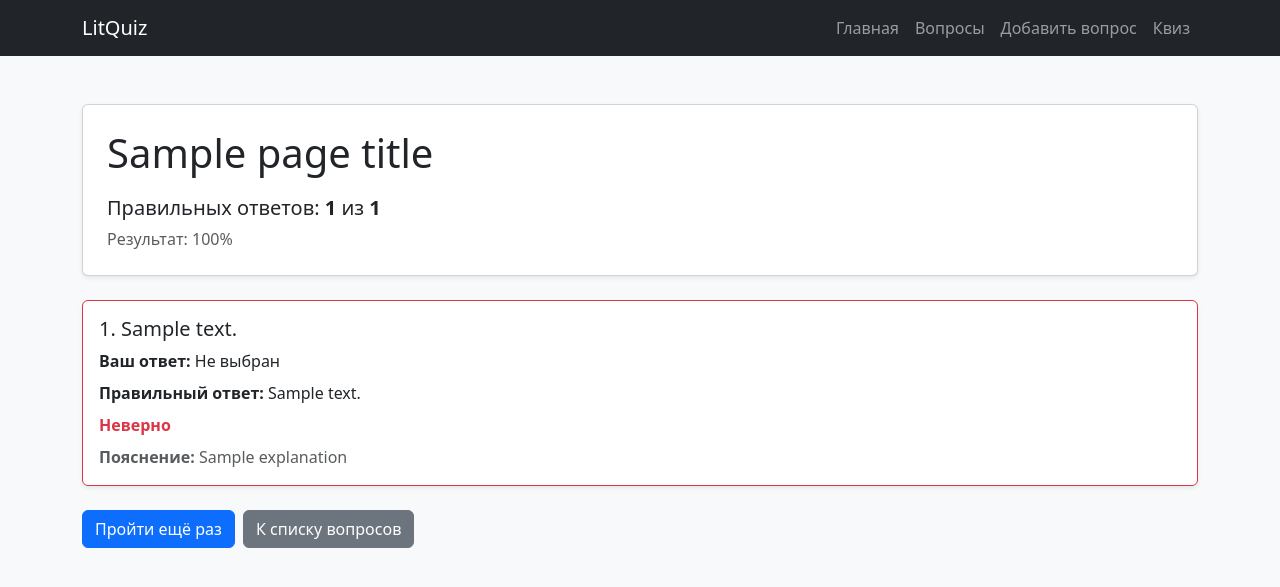
After one commit to divenirel/litquiz, a Django app: template templates/quiz_result.html in a window 1280 px wide. The commit adds this page. Shown: the top 587 px of the page. Run offline with Django 4.2, Linux system fonts and the light colour scheme; the template is opened without the code that fills it: most values are stand-ins (such as "Sample title", 1, 10 or a date in 2020).

Commit message:
add quiz page and result logic

```diff
--- a/litquiz_project/urls.py
+++ b/litquiz_project/urls.py
@@ -1,7 +1,14 @@
 from django.contrib import admin
 from django.urls import path
 
-from quiz.views import create_question, delete_question, home, question_list, update_question
+from quiz.views import (
+    create_question,
+    delete_question,
+    home,
+    question_list,
+    quiz_view,
+    update_question,
+)
 
 urlpatterns = [
     path('admin/', admin.site.urls),
@@ -10,4 +17,5 @@ urlpatterns = [
     path('questions/add/', create_question, name='create_question'),
     path('questions/<int:pk>/edit/', update_question, name='update_question'),
     path('questions/<int:pk>/delete/', delete_question, name='delete_question'),
+    path('quiz/', quiz_view, name='quiz'),
 ]
--- a/templates/base.html
+++ b/templates/base.html
@@ -15,7 +15,7 @@
             <a class="nav-link" href="/">Главная</a>
             <a class="nav-link" href="/questions/">Вопросы</a>
             <a class="nav-link" href="/questions/add/">Добавить вопрос</a>
-            <a class="nav-link" href="#">Квиз</a>
+            <a class="nav-link" href="/quiz/">Квиз</a>
         </div>
     </div>
 </nav>
--- a/templates/home.html
+++ b/templates/home.html
@@ -12,7 +12,8 @@
         </p>
         <div class="mt-4">
             <a href="/questions/" class="btn btn-primary btn-lg me-2">Смотреть вопросы</a>
-            <a href="/questions/add/" class="btn btn-outline-secondary btn-lg">Добавить вопрос</a>
+            <a href="/quiz/" class="btn btn-outline-secondary btn-lg me-2">Пройти квиз</a>
+            <a href="/questions/add/" class="btn btn-outline-dark btn-lg">Добавить вопрос</a>
         </div>
     </div>
 </div>
--- /dev/null
+++ b/templates/quiz_result.html
@@ -0,0 +1,70 @@
+{% extends 'base.html' %}
+
+{% block title %}{{ page_title }} | LitQuiz{% endblock %}
+
+{% block content %}
+<div class="card shadow-sm mb-4">
+    <div class="card-body p-4">
+        <h1 class="mb-3">{{ page_title }}</h1>
+        <p class="fs-5 mb-1">
+            Правильных ответов: <strong>{{ correct_count }}</strong> из <strong>{{ total_questions }}</strong>
+        </p>
+
+        {% if total_questions > 0 %}
+            <p class="text-muted mb-0">
+                Результат: {% widthratio correct_count total_questions 100 %}%
+            </p>
+        {% endif %}
+    </div>
+</div>
+
+<div class="row g-4">
+    {% for item in answers %}
+        <div class="col-12">
+            <div class="card shadow-sm {% if item.is_correct %}border-success{% else %}border-danger{% endif %}">
+                <div class="card-body">
+                    <h5 class="card-title">
+                        {{ forloop.counter }}. {{ item.question.text }}
+                    </h5>
+
+                    <p class="mb-2">
+                        <strong>Ваш ответ:</strong>
+                        {% if item.user_answer == 'A' %}
+                            A
+                        {% elif item.user_answer == 'B' %}
+                            B
+                        {% elif item.user_answer == 'C' %}
+                            C
+                        {% elif item.user_answer == 'D' %}
+                            D
+                        {% else %}
+                            Не выбран
+                        {% endif %}
+                    </p>
+
+                    <p class="mb-2">
+                        <strong>Правильный ответ:</strong> {{ item.correct_answer }}
+                    </p>
+
+                    {% if item.is_correct %}
+                        <p class="text-success mb-2"><strong>Верно</strong></p>
+                    {% else %}
+                        <p class="text-danger mb-2"><strong>Неверно</strong></p>
+                    {% endif %}
+
+                    {% if item.question.explanation %}
+                        <p class="text-muted mb-0">
+                            <strong>Пояснение:</strong> {{ item.question.explanation }}
+                        </p>
+                    {% endif %}
+                </div>
+            </div>
+        </div>
+    {% endfor %}
+</div>
+
+<div class="mt-4 d-flex gap-2">
+    <a href="/quiz/" class="btn btn-primary">Пройти ещё раз</a>
+    <a href="/questions/" class="btn btn-secondary">К списку вопросов</a>
+</div>
+{% endblock %}
```
Also changed, not shown: quiz/views.py (+56 -0 lines), templates/quiz.html (added, +96 -0 lines).
